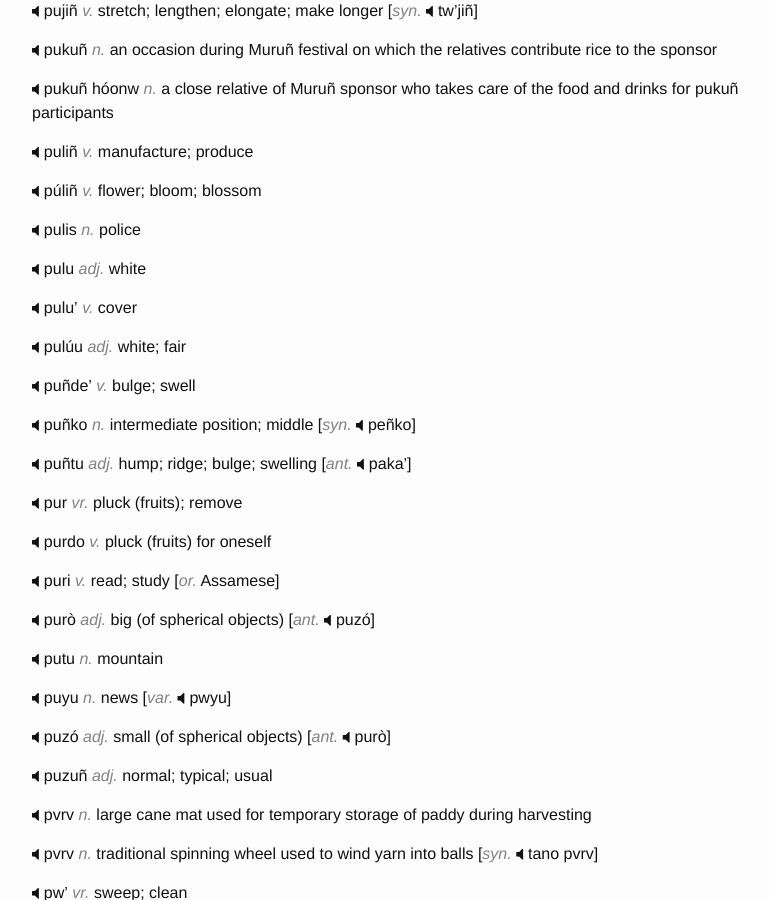
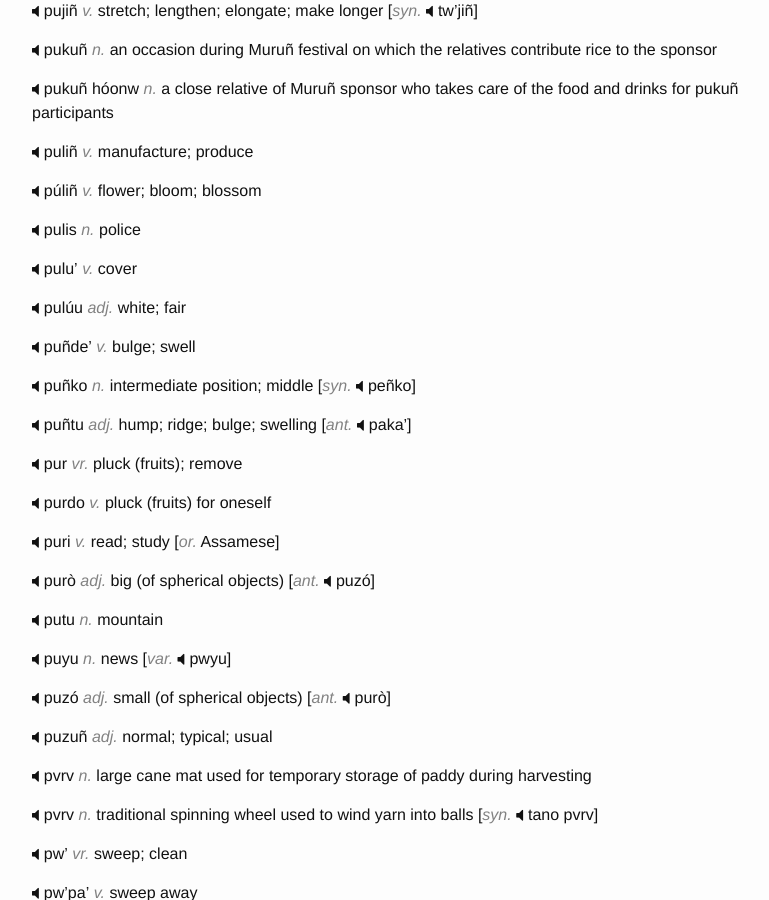
Before and after one commit to hacksparrow/language.apatani.org, a Jekyll site: the page built from dictionary/p.md, in a window 1280 px wide and 900 px high, scrolled down 12625 px. Shown: the whole window, without its empty margins (238-1007 px from the left). Built offline with Jekyll 4.4.1, drawn with Linux system fonts in a browser that asks for light colours; nearby versions of some CDN libraries; comment, search, counter and statistics services are not loaded.

Commit message:
Update p.md

```diff
--- a/dictionary/p.md
+++ b/dictionary/p.md
@@ -964,9 +964,6 @@
 __pulis__	_n._	police
 
 
-__pulu__	_adj._	white
-
-
 __pulu'__	_v._	cover
 
 
```
